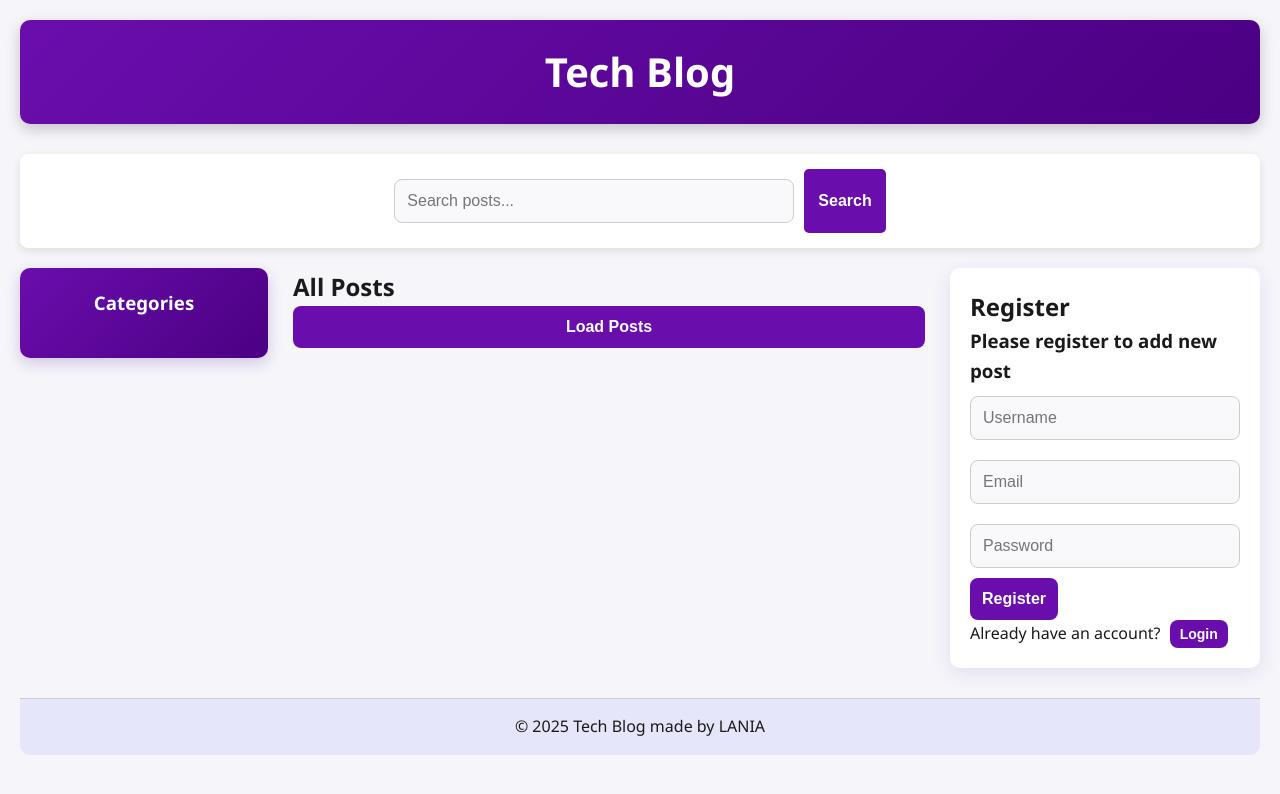
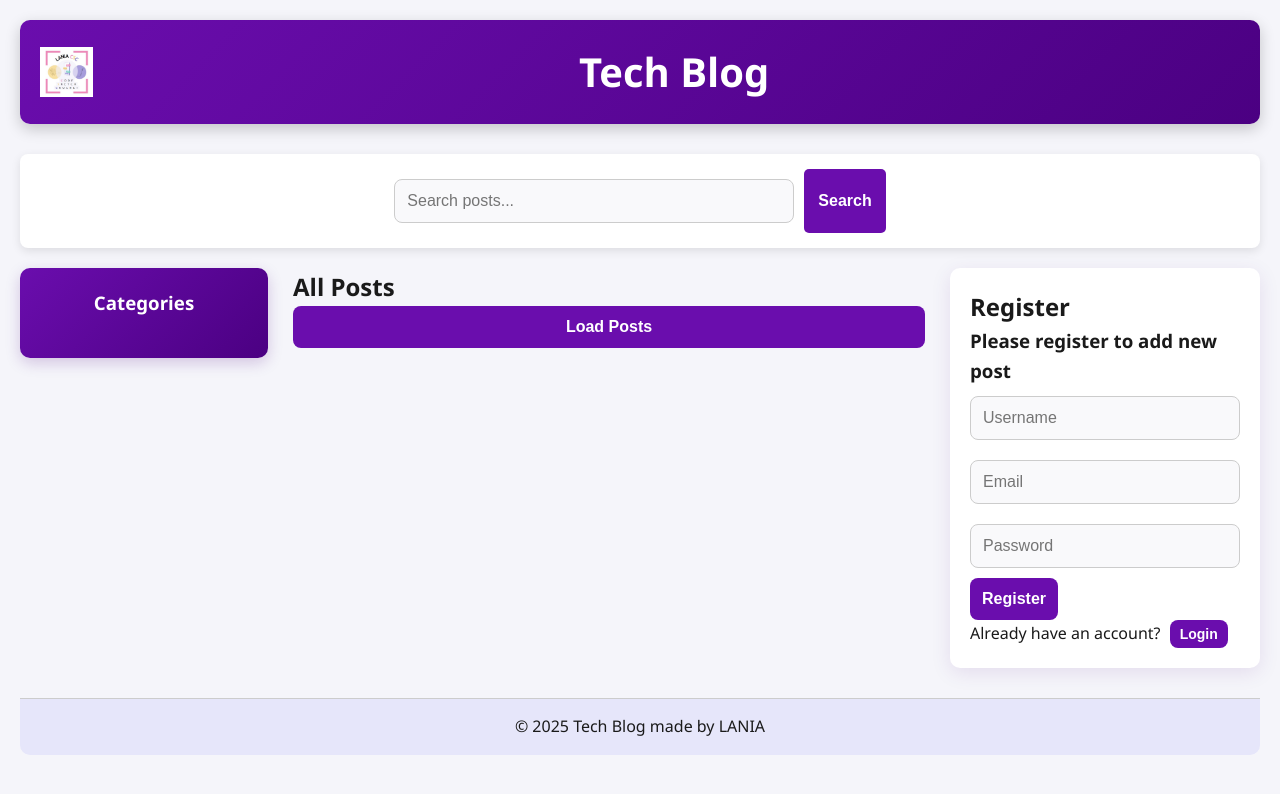
Before and after one commit to piotrowskaannamilena-blip/blog-application, a website: page public/index.htm in a window 1280 px wide. Drawn offline with nearby package versions, Linux system fonts and the light colour scheme; no server answers.

Commit message:
added logo and improved styling for logo

```diff
--- a/public/assets/style.css
+++ b/public/assets/style.css
@@ -23,7 +23,27 @@ header {
     padding: 20px;
     border-radius: 10px;
     box-shadow: 0 5px 15px rgba(0,0,0,0.2);
+    display: flex;
+    align-items: center;
+    gap: 15px;
+    justify-content: center;
+    position: relative;
+}
+
+header span {
+    flex-grow: 1;
     text-align: center;
+}
+
+#logo {
+    height: 50px;
+    transition: 0.4s ease;
+    filter: grayscale(0);
+}
+
+#logo:hover {
+    filter: hue-rotate(25deg) brightness(1.2);
+    transform: scale(1.1);
 }
 
 /* Search bar */
--- a/public/index.htm
+++ b/public/index.htm
@@ -10,7 +10,11 @@
 
 <body>
     <!-- Header section -->
-    <header id="header">Tech Blog</header>
+    <header id="header">
+        <img src="./assets/lania_logo.jpg"  alt="Lania-Ai code crochet sketch logo" id="logo">
+        <span>Tech Blog</span>
+
+    </header>
 
     <!-- Search bar -->
     <div id="search-container">
```
Also changed, not shown: public/assets/lania_logo.jpg (added).
